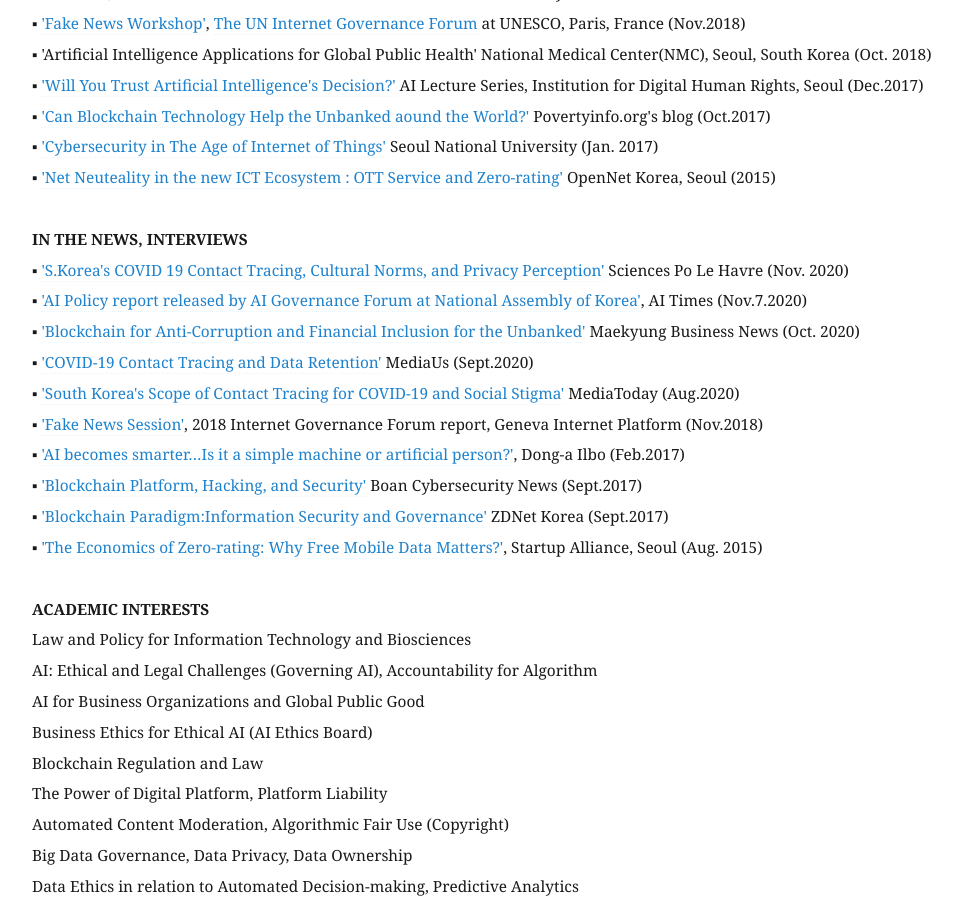
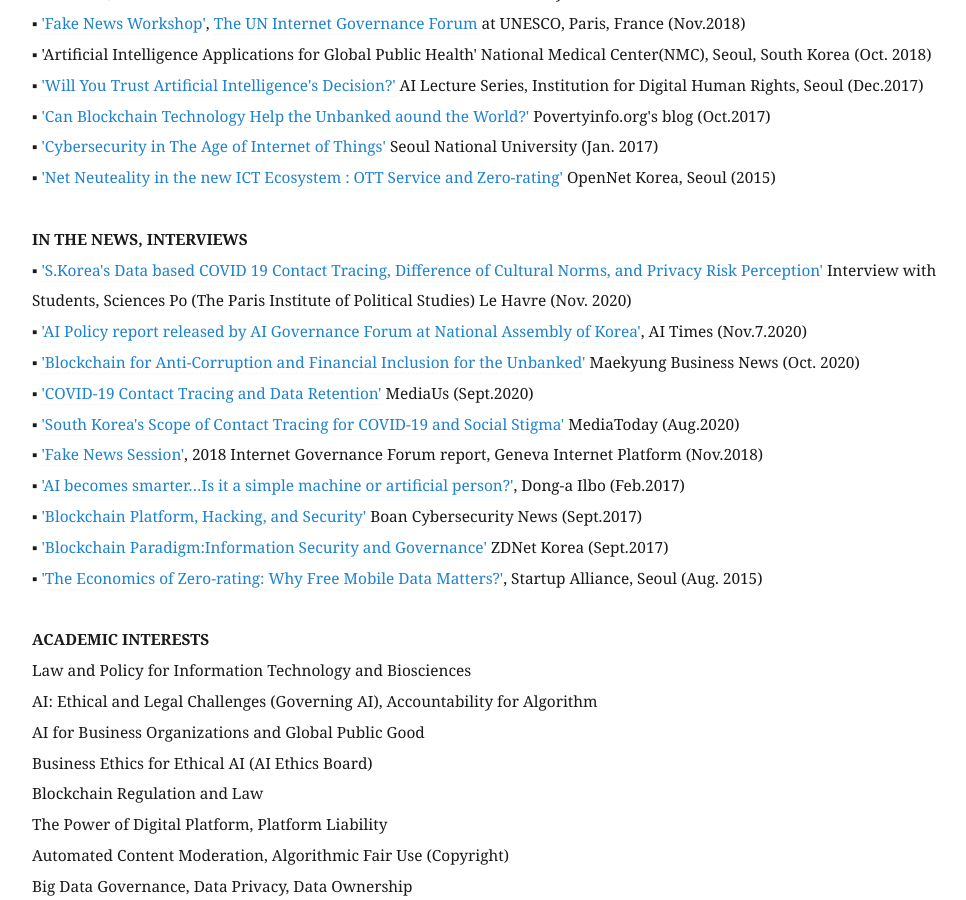
Before and after one commit to eunchangchoi/eunchangchoi.github.io, a Jekyll site: the page built from index.md, in a window 1280 px wide and 900 px high, scrolled down 3747 px. Shown: the whole window, without its empty margins (68-1034 px from the left). Built offline with Jekyll 4.4.1, drawn with Linux system fonts in a browser that asks for light colours.

Commit message:
Update index.md

```diff
--- a/index.md
+++ b/index.md
@@ -81,7 +81,7 @@
 ▪ <a href="https://opennet.or.kr/wp-content/uploads/2015/08/발표자료-Net-Neutrality-OTT-Zero-ratinghandout-2015812-.pdf">'Net Neuteality in the new ICT Ecosystem : OTT Service and Zero-rating'</a> OpenNet Korea, Seoul (2015) <br>
   <br>
  <strong> IN THE NEWS, INTERVIEWS</strong> <br>
-▪ <a href="https://soundcloud.com/zion-lee-310060380/digikorea#t=22:52"> 'S.Korea's COVID 19 Contact Tracing, Cultural Norms, and Privacy Perception'</a> Sciences Po Le Havre (Nov. 2020) <br>
+▪ <a href="https://soundcloud.com/zion-lee-310060380/digikorea#t=22:52"> 'S.Korea's Data based COVID 19 Contact Tracing, Difference of Cultural Norms, and Privacy Risk Perception'</a> Interview with Students, Sciences Po (The Paris Institute of Political Studies) Le Havre (Nov. 2020) <br>
 ▪ <a href="http://www.aitimes.com/news/articleView.html?idxno=133368"> 'AI Policy report released by AI Governance Forum at National Assembly of Korea'</a>, AI Times (Nov.7.2020)<br>
 ▪ <a href="https://www.mk.co.kr/news/economy/view/2020/10/1097127/">'Blockchain for Anti-Corruption and Financial Inclusion for the Unbanked'</a> Maekyung Business News (Oct. 2020)<br>
 ▪ <a href="http://www.mediaus.co.kr/news/articleView.html?idxno=192351"> 'COVID-19 Contact Tracing and Data Retention'</a> MediaUs (Sept.2020) <br>
```
